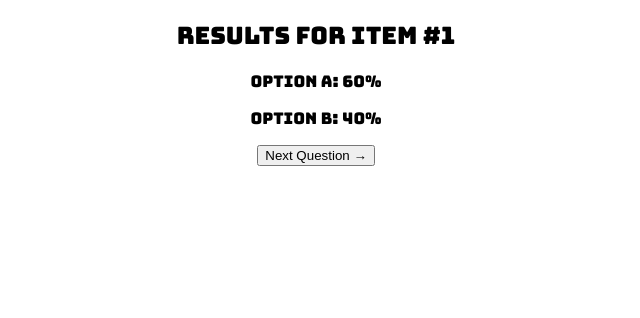
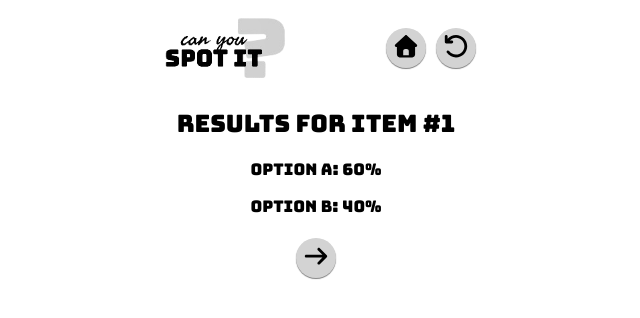
Before and after one commit to ngongochan/can-you-spot-it, a React (Vite) app in the folder practice-react/: page /result/1 in a window 1280 px wide. Shown: the top 318 px of the page, without its empty margins (324-964 px from the left). Built offline with nearby package versions, Linux system fonts and the light colour scheme.

Commit message:
working on ResultPage

```diff
--- a/practice-react/src/components/Card/Card.module.css
+++ b/practice-react/src/components/Card/Card.module.css
@@ -1,6 +1,6 @@
 .card {
     width: 330px;
-    height: 540px;
+    height: 510px;
     border-radius: 10px;
     border: 1px solid black;
     margin: 5px 0;
--- a/practice-react/src/components/NavBar/NavBar.jsx
+++ b/practice-react/src/components/NavBar/NavBar.jsx
@@ -14,7 +14,7 @@ function NavBar() {
 
     return(
     <div style={{ justifyContent: "space-between", width: "330px",
-        display: "flex", margin: "0 auto", alignItems: "center"
+        display: "flex", margin: "0 auto", alignItems: "center", padding: "0"
     }}>
         <img src="/cysi.png" alt="" style={{ height: "80px" }}/>
         <div>
--- a/practice-react/src/pages/ResultPage.jsx
+++ b/practice-react/src/pages/ResultPage.jsx
@@ -1,4 +1,14 @@
 import { useParams, useNavigate } from "react-router-dom";
+import PillButton from "../components/PillButton/PillButton.jsx";
+import RoundButton from "../components/RoundButton/RoundButton.jsx";
+import Card from "../components/Card/Card.jsx";
+import NavBar from "../components/NavBar/NavBar.jsx";
+
+
+import { FontAwesomeIcon } from "@fortawesome/react-fontawesome"
+import { faHouse } from "@fortawesome/free-solid-svg-icons";
+import { faArrowRotateLeft } from "@fortawesome/free-solid-svg-icons";
+import { faArrowRight } from "@fortawesome/free-solid-svg-icons";
 
 export default function ResultPage() {
   const { id } = useParams();
@@ -8,13 +18,12 @@ export default function ResultPage() {
 
   return (
     <div>
+      <NavBar/>
       <h2>Results for item #{id}</h2>
       <p>Option A: 60%</p>
       <p>Option B: 40%</p>
 
-      <button onClick={() => navigate(`/vote/${nextID}`)}>
-        Next Question →
-      </button>
+      <RoundButton  icon={faArrowRight} onClick={() => navigate(`/vote/${nextID}`)}/>
     </div>
   );
 }
```
